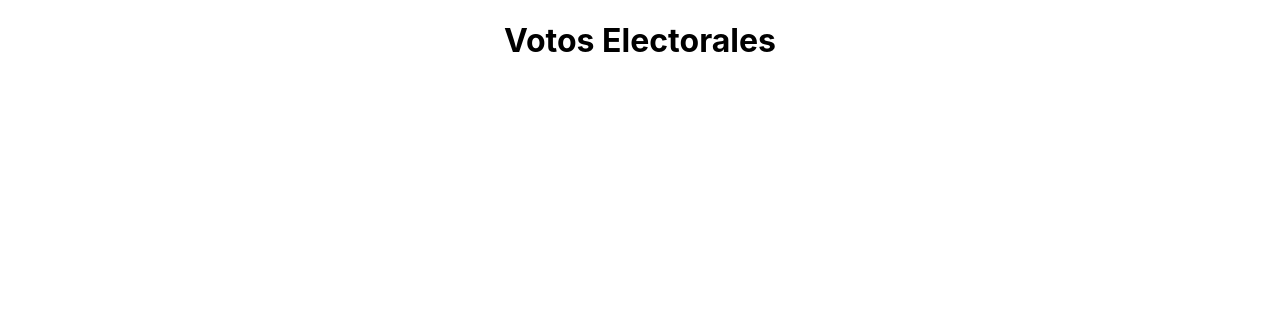
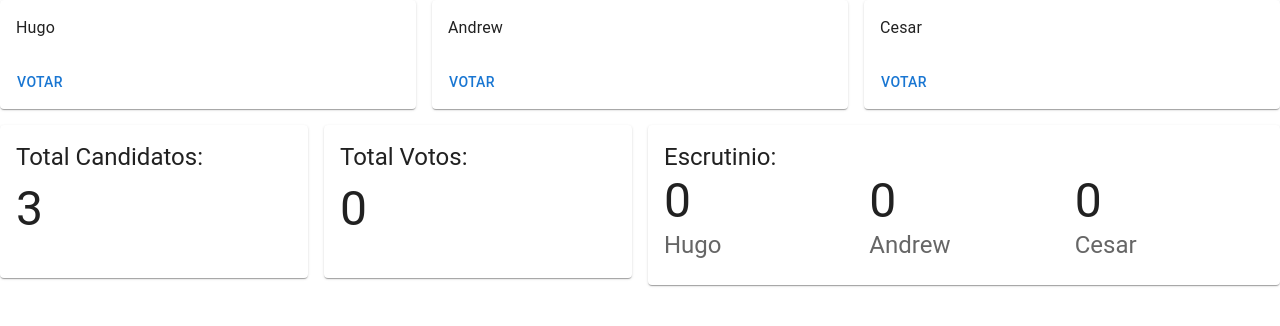
Before and after one commit to BrigitteNikoll/Votos-electorales, a React (Create React App) app: page / in a window 1280 px wide. Shown: the top 326 px of the page. Built offline with nearby package versions, Linux system fonts and the light colour scheme.

Commit message:
Adding information

```diff
--- a/src/App.css
+++ /dev/null
@@ -1,38 +0,0 @@
-.App {
-  text-align: center;
-}
-
-.App-logo {
-  height: 40vmin;
-  pointer-events: none;
-}
-
-@media (prefers-reduced-motion: no-preference) {
-  .App-logo {
-    animation: App-logo-spin infinite 20s linear;
-  }
-}
-
-.App-header {
-  background-color: #282c34;
-  min-height: 100vh;
-  display: flex;
-  flex-direction: column;
-  align-items: center;
-  justify-content: center;
-  font-size: calc(10px + 2vmin);
-  color: white;
-}
-
-.App-link {
-  color: #61dafb;
-}
-
-@keyframes App-logo-spin {
-  from {
-    transform: rotate(0deg);
-  }
-  to {
-    transform: rotate(360deg);
-  }
-}
--- a/src/App.js
+++ b/src/App.js
@@ -1,9 +1,20 @@
-import './App.css';
+import { useState } from 'react';
+import Elecciones from "./pages/Elecciones.jsx"
+
+
+const initialState = [
+  {nombre: "Hugo", votos: 0},
+  {nombre: "Andrew", votos: 0},
+  {nombre: "Cesar", votos: 0},
+]
 
 function App() {
+
+  const [candidatos, setCandidatos] = useState(initialState)
+
   return (
-    <div className="App">
-      <h1> Votos Electorales</h1>
+    <div>
+      <Elecciones candidatos={candidatos} setCandidatos={setCandidatos}/>
     </div>
   );
 }
--- a/src/components/Candidatos.jsx
+++ b/src/components/Candidatos.jsx
@@ -0,0 +1,49 @@
+import {
+    Grid,
+    Button,
+    CardActions,
+    CardContent,
+    Typography,
+    Card,
+  } from '@mui/material';
+
+ const Candidatos = ({ candidatos, setCandidatos }) => {
+    const votar = votarPor => {
+      const nuevosVotos = votarPor.votos + 1;
+
+      const nuevos = candidatos.map(candidato => {
+        if (candidato.nombre === votarPor.nombre) {
+          return {
+            ...candidato,
+            votos: nuevosVotos,
+          };
+        }
+        return { ...candidato };
+      });
+
+      setCandidatos(nuevos);
+    };
+
+    return (
+      <Grid container item spacing={2}>
+        {candidatos.map(candidato => {
+          return (
+            <Grid item xs={12} md={4} key={candidato.nombre}>
+              <Card>
+                <CardContent>
+                  <Typography>{candidato.nombre}</Typography>
+                </CardContent>
+                <CardActions>
+                  <Button size="medium" onClick={() => votar(candidato)}>
+                    Votar
+                  </Button>
+                </CardActions>
+              </Card>
+            </Grid>
+          );
+        })}
+      </Grid>
+    );
+  };
+
+  export default Candidatos;
--- a/src/components/Escrutinio.jsx
+++ b/src/components/Escrutinio.jsx
@@ -0,0 +1,26 @@
+import { Card, CardContent, Typography, Grid } from '@mui/material';
+
+const Escrutinio = ({ candidatos }) => {
+  return (
+    <Grid item xs={12} md={6}>
+      <Card>
+        <CardContent>
+          <Typography variant="h5">Escrutinio:</Typography>
+
+          <Grid container item spacing={2}>
+            {candidatos.map(candidato => (
+              <Grid item xs={12} md={4} key={candidato.nombre}>
+                <Typography variant="h3">{candidato.votos}</Typography>
+                <Typography  variant="h5" color="text.secondary" >
+                  {candidato.nombre}
+                </Typography>
+              </Grid>
+            ))}
+          </Grid>
+        </CardContent>
+      </Card>
+    </Grid>
+  );
+};
+
+export default Escrutinio
--- a/src/components/Resumen.jsx
+++ b/src/components/Resumen.jsx
@@ -0,0 +1,13 @@
+import  Escrutinio  from './Escrutinio';
+import  Total  from './Total';
+
+export const Resumen = ({ candidatos }) => {
+  return (
+    <>
+      <Total candidatos={candidatos} />
+      <Escrutinio candidatos={candidatos} />
+    </>
+  );
+};
+
+export default Resumen;
--- a/src/components/Total.jsx
+++ b/src/components/Total.jsx
@@ -0,0 +1,39 @@
+import { Card, CardContent, Grid, Typography } from "@mui/material";
+
+const Total = ({ candidatos }) => {
+  const total = candidatos.reduce(
+    (accumulator, candidato) => accumulator + candidato.votos,
+    0
+  );
+
+  return (
+    <Grid item container xs={12} md={6} spacing={2}>
+      <Grid item xs={12} md={6}>
+        <Card>
+          <CardContent>
+            <Typography variant="h5" gutterBottom>
+              Total Candidatos:
+            </Typography>
+            <Typography variant="h3" gutterBottom>
+              {candidatos.length}
+            </Typography>
+          </CardContent>
+        </Card>
+      </Grid>
+
+      <Grid item xs={12} md={6}>
+        <Card>
+          <CardContent>
+            <Typography variant="h5" gutterBottom>
+              Total Votos:
+            </Typography>
+            <Typography variant="h3" gutterBottom>
+              {total}
+            </Typography>
+          </CardContent>
+        </Card>
+      </Grid>
+    </Grid>
+  );
+};
+export default Total;
--- a/src/pages/Elecciones.jsx
+++ b/src/pages/Elecciones.jsx
@@ -0,0 +1,17 @@
+import { Grid } from "@mui/material";
+import Candidatos from "../components/Candidatos";
+import Resumen from "../components/Resumen";
+
+const Elecciones = ({ candidatos, setCandidatos }) => {
+  return (
+    <Grid container spacing={2}>
+      <Candidatos candidatos={candidatos} setCandidatos={setCandidatos} />
+
+      <Grid container item spacing={2}>
+        <Resumen candidatos={candidatos}></Resumen>
+      </Grid>
+    </Grid>
+  );
+};
+
+export default Elecciones;
```
